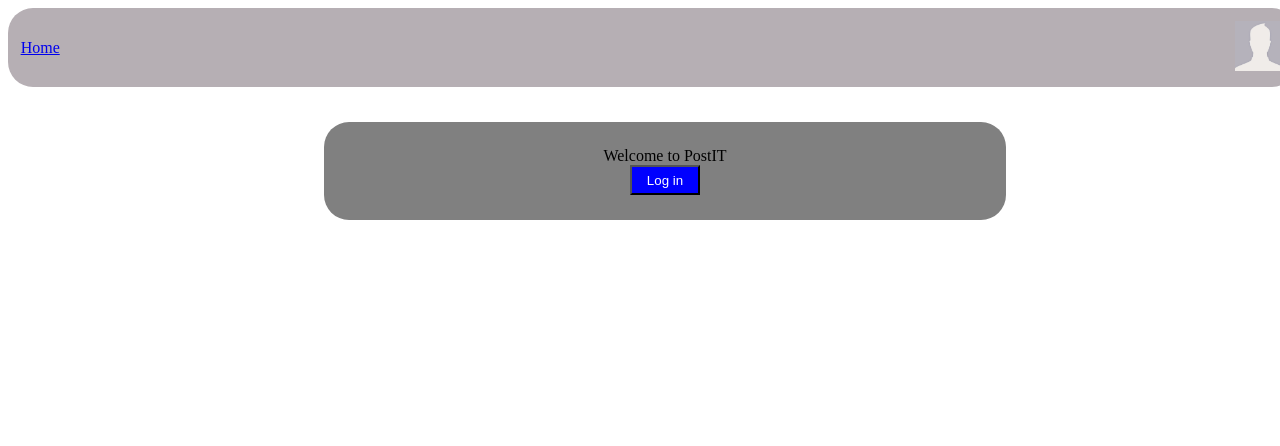
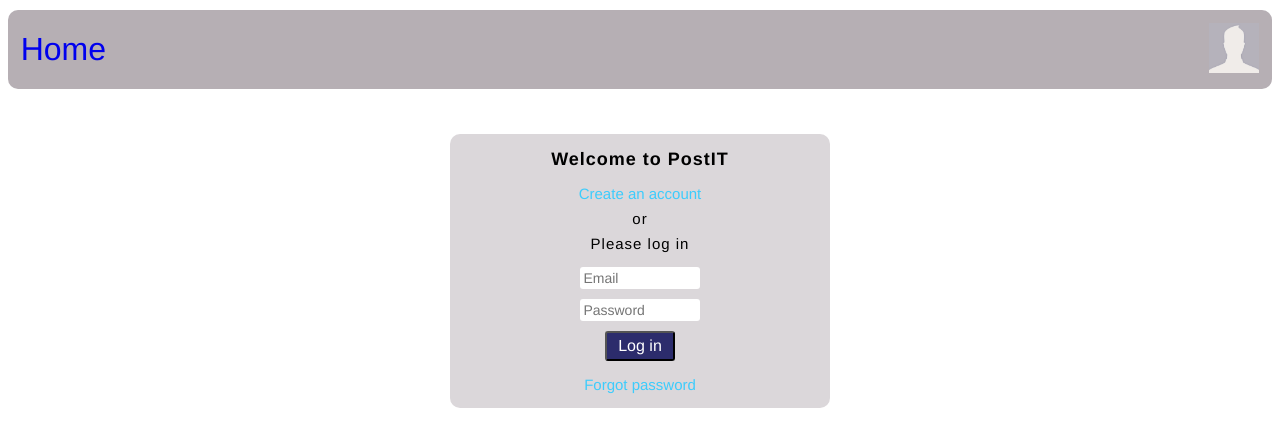
Before and after one commit to koitres/WAD-Homework, a plain HTML site: page login.html in a window 1280 px wide. Drawn offline with Linux system fonts and the light colour scheme.

Commit message:
almost ready

```diff
--- a/css/login.css
+++ b/css/login.css
@@ -1,3 +1,25 @@
+*{
+    font-family: Helvetica;
+    box-sizing: border-box;
+}
+.nav a{
+    text-decoration: none;
+}
+.nav a:visited{
+    color: black;
+}
+a:hover{
+    background-color: #dbd7da;
+}
+section{
+    margin-top: 10px;
+}
+.nav{
+    display:flex;
+    align-items: center;
+    height: max-content;
+    font-size: 2em;
+}
 .header {
     overflow: auto;
     padding: 1%;
@@ -5,28 +27,97 @@
     justify-content: space-between;
     align-items: center;
     background-color: #b6afb4;
-    border-radius: 25px;
+    border-radius: 10px;
     width: 100%;
+    min-width: 300px;
+}
+
+.login {
+    display: flex;
+    justify-content: center;
+    align-items: center;
 }
 
 .loginBody {
-    width: 50%;
+    width: 30%;
     height: 50%;
-    background-color: grey;
-    margin-left: 25%;
-    margin-right: 25%;
+    background-color: #dbd7da;
     margin-top: 35px;
-    border-radius: 25px;
+    border-radius: 10px;
     display: flex;
     flex-direction: column;
     justify-content: center;
     align-items: center;
-    padding: 25px;
+    padding: 15px 25px;
+    min-width: 300px;
+    gap: 5px;
 }
 
-button#loginButton {
+.loginBody > a {
+    font-size: 15px;
+    color: rgb(61, 204, 252);
+}
+
+.loginBody > a {
+    cursor: pointer;
+}
+
+.loginBody > p {
+    font-size: 15px;
+    font-weight: 400;
+    letter-spacing: 1px;
+}
+
+.welcome {
+    font-size: 18px !important;
+    font-weight: 600 !important;
+    margin-bottom: 10px;
+    margin-top: 0px;
+}
+
+.orText {
+    margin-top: 3px;
+    margin-bottom: 0px;
+}
+
+.orText ~ p {
+    margin-top: 3px;
+    margin-bottom: 10px;
+}
+
+.fields {
+    display: flex;
+    flex-direction: column;
+    align-items: center;
+    gap: 10px;
+}
+
+.textfield {
+    margin: 0px;
+    font-size: 14px;
+    padding: 3px 0px 3px 3px;
+    border-radius: 3px;
+    width: 75%;
+    border: none;
+}
+
+input#loginButton {
+    font-size: 16px;
+    display: flex;
+    justify-content: center;
+    align-items: center;
     width: 70px;
     height: 30px;
-    background-color: blue;
+    background-color: rgb(44, 44, 108);
     color: white;
+    border-radius: 3px;
+    text-decoration: none;
 }
+
+#loginButton:hover {
+    cursor: pointer;
+}
+
+.fields + a {
+    margin-top: 10px;
+}
--- a/login.html
+++ b/login.html
@@ -18,14 +18,35 @@
 			<img src="img/noprofilepic.jpg" width="50" height="50" alt="My picture">
 		</div>
 	</section>
-	<section class="loginBody">
-		<div class="welcome">
-			Welcome to PostIT
+
+	<section class="login">
+		<div class="loginBody">
+			<p class="welcome">
+				Welcome to PostIT
+			</p>
+
+			<a class="blueButtons">
+				Create an account
+			</a>
+
+			<p class="orText">
+				or
+			</p>
+
+			<p>
+				Please log in
+			</p>
+
+			<form class="fields" action="index.html">
+				  <input type="text" class="textfield" name="email" placeholder="Email" required>
+				  <input type="text" class="textfield" name="password" placeholder="Password" required>
+				<input id="loginButton" type="submit" value="Log in"></input>
+			</form>
+
+			<a class="blueButtons">
+				Forgot password
+			</a>
 		</div>
-
-		<button id="loginButton">
-			Log in
-		</button>
 	</section>
 </body>
 
```
